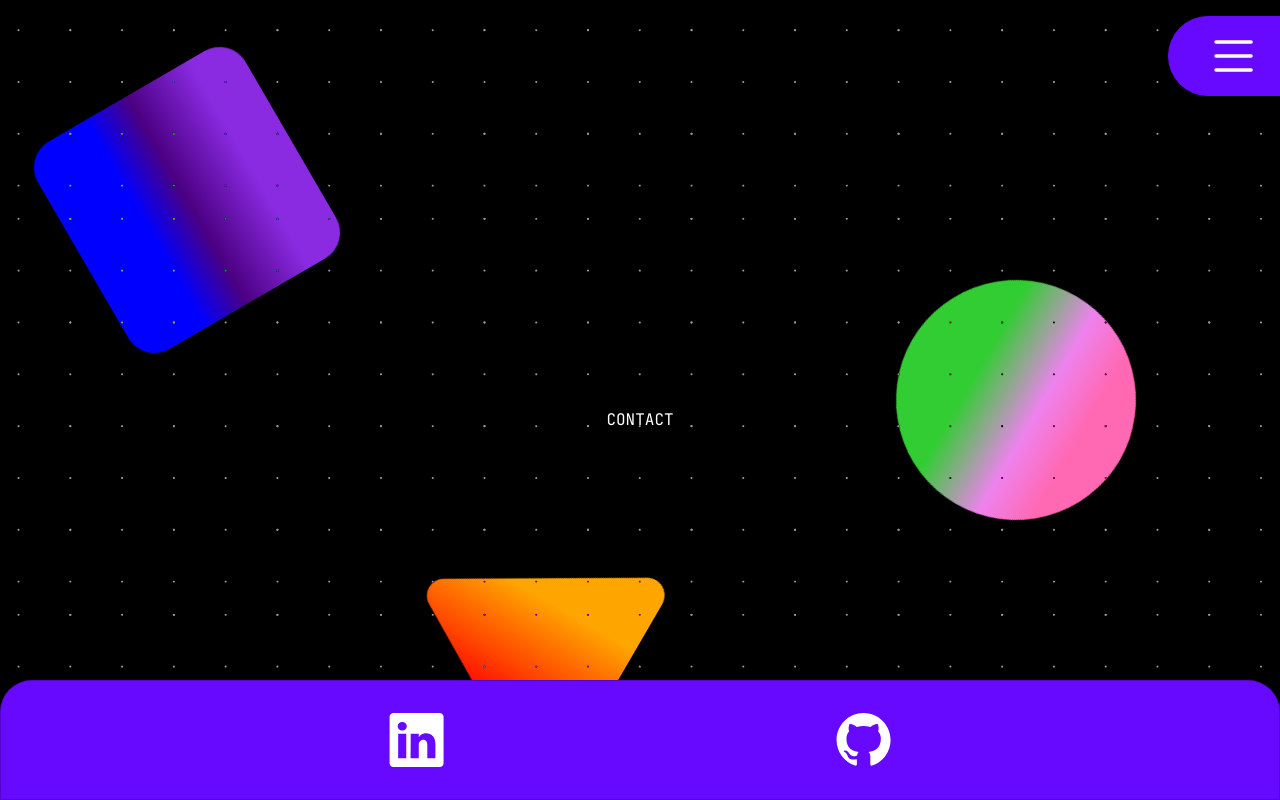
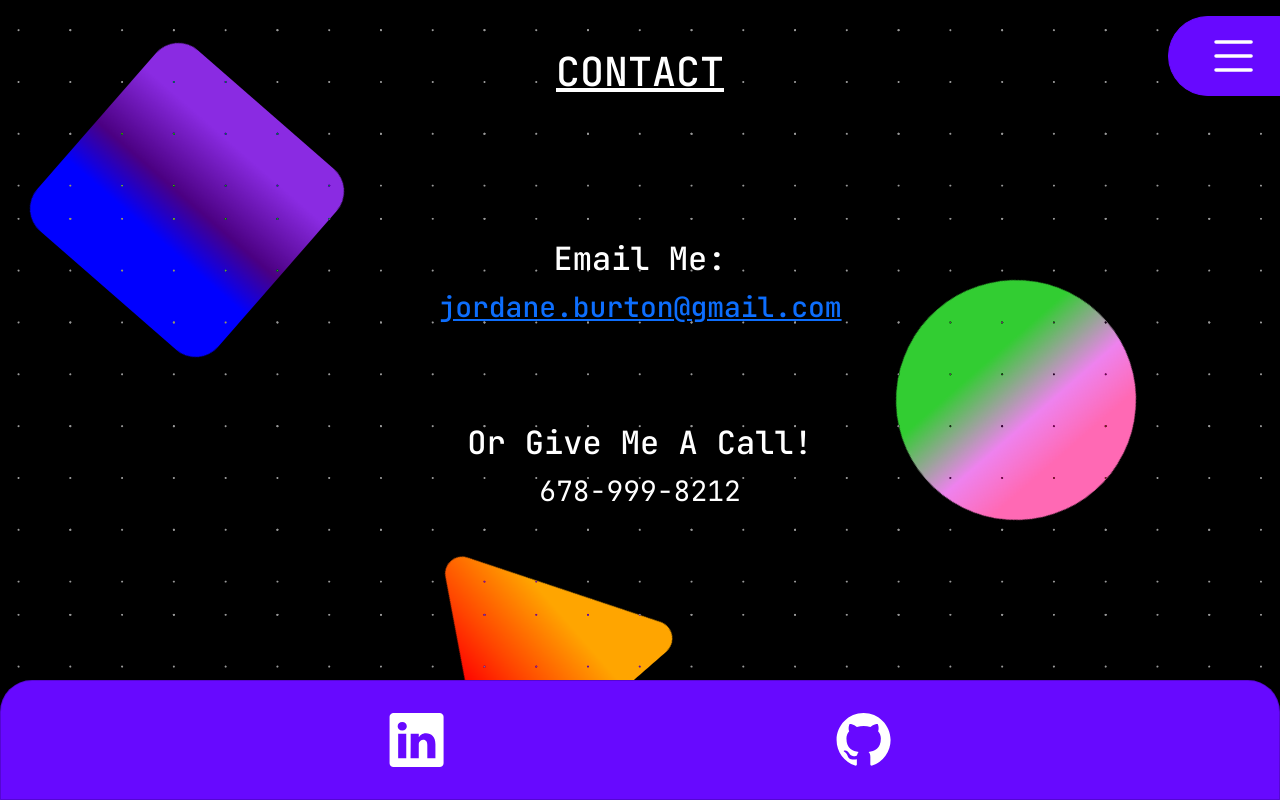
Before and after one commit to jordaneburton/portfolio-React, a React (Vite) app: page /Contact in a window 1280 px wide. Built offline with nearby package versions, Linux system fonts and the light colour scheme.

Commit message:
created contact page

```diff
--- a/src/pages/ContactPage.jsx
+++ b/src/pages/ContactPage.jsx
@@ -1,5 +1,11 @@
 import { useEffect } from 'react';
 import { usePageContext } from '../utils/PageContext';
+import { Link } from 'react-router-dom';
+import PageHeader from '../components/PageHeader';
+
+import Row from 'react-bootstrap/Row';
+import Col from 'react-bootstrap/Col';
+import Button from 'react-bootstrap/Button';
 
 function ContactPage () {
   const { _, setPage } = usePageContext();
@@ -7,10 +13,35 @@ function ContactPage () {
     setPage("Contact")
   }, []);
 
+  const page = {
+    header: "CONTACT"
+  }
+
+  const emailUrl = "mailto:jordane.burton@gmail.com?body=Say Hi!";
+
   return (
-    <div className="container pt-4">
-      CONTACT
-    </div>
+    <>
+      <PageHeader header={page.header}/>
+
+      <Row className='justify-content-center align-self-start page-margin'>
+        <Col xs={12} className='w-100 my-5'>
+          <h2>Email Me:</h2>
+          <Link
+            to={emailUrl}
+            target="_blank"
+            rel="noreferrer"
+            className='position-relative z-3 fs-3'>
+              jordane.burton@gmail.com
+          </Link>
+        </Col>
+        <Col xs={12} className='w-100 my-5'>
+          <h2>Or Give Me A Call!</h2>
+          <p className='position-relative z-3 fs-3'>
+            678-999-8212
+          </p>
+        </Col>
+      </Row>
+    </>
   );
 }
 
```
Also changed, not shown: src/pages/ResumePage.jsx (+4 -4 lines).
